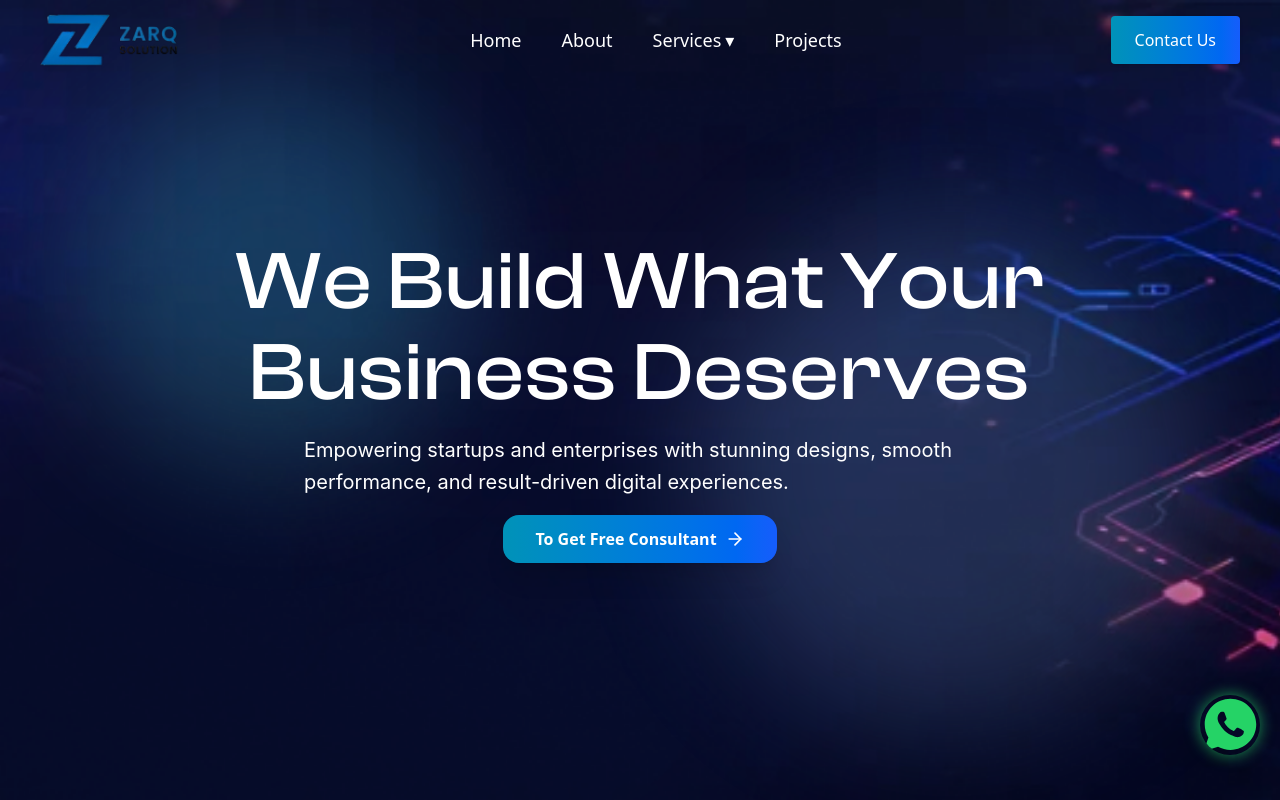
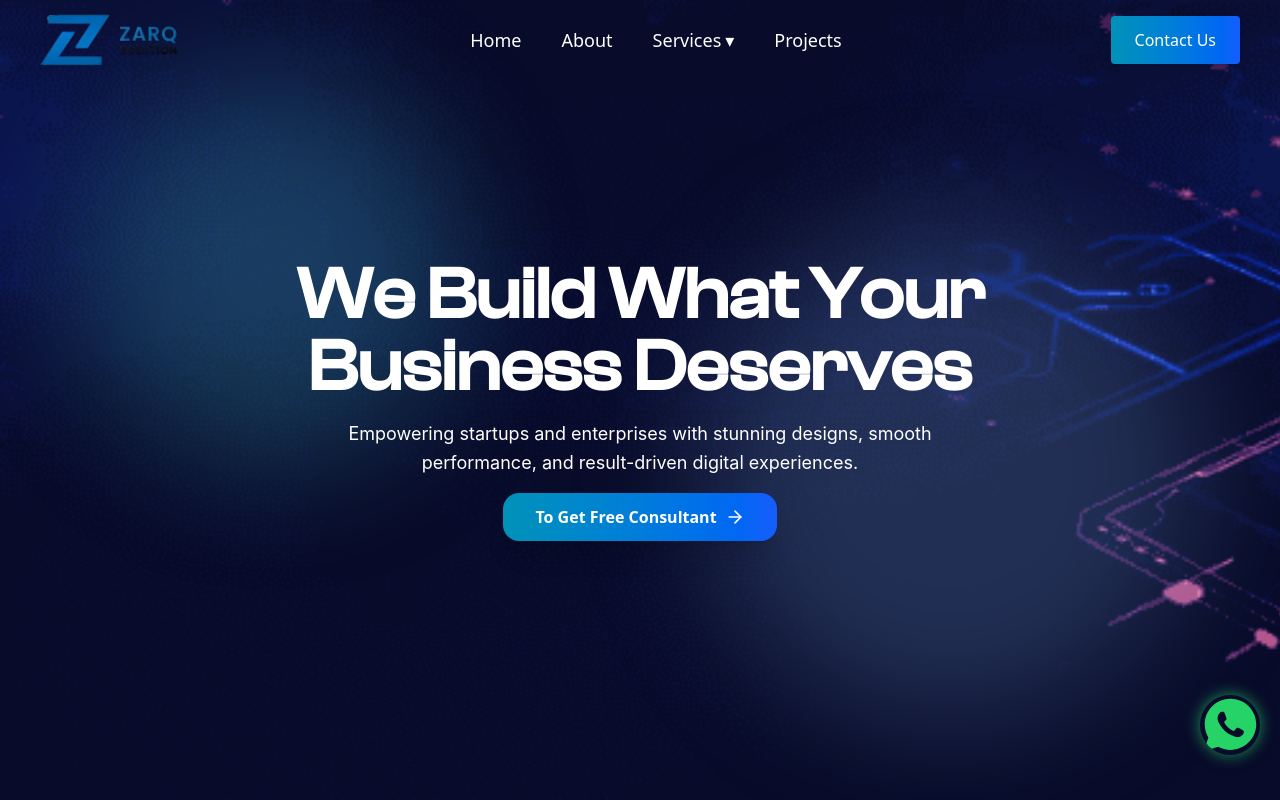
Before and after one commit to MANSOOR-S8/zarq-solution, a React (Vite) app: page / in a window 1280 px wide. Shown: the top 800 px of the page. Built offline with nearby package versions, Linux system fonts and the light colour scheme.

Commit message:
set banner and banner text

```diff
--- a/src/components/Home/Banner.jsx
+++ b/src/components/Home/Banner.jsx
@@ -50,23 +50,19 @@ function Banner() {
       </div>
 
       {/* Content */}
-      <div className="relative z-10 max-w-[900px] mx-auto flex flex-col items-center   space-y-4">
+      <div className="relative z-10 max-w-[900px] mx-auto flex flex-col items-center space-y-4 px-4">
         <h1
-          className="banner-heading font-[500] sm:text-5xl  font-bold text-white "
+          className="font-bold text-3xl sm:text-5xl lg:text-7xl text-white text-center"
           data-aos="fade-up"
         >
           We Build What Your Business Deserves
-          {/* Build Amazing Digital Solutions */}
         </h1>
 
         <p
-          className="text-lg sm:text-xl text-[#fff] leading-relaxed max-w-2xl"
+          className="text-base sm:text-lg text-white leading-relaxed text-center max-w-2xl"
           data-aos="fade-up"
           data-aos-delay="100"
         >
-          {/* We create cutting-edge mobile and web applications that drive growth
-          and innovation. From concept to launch, we bring your vision to life
-          with stunning design and powerful technology. */}
           Empowering startups and enterprises with stunning designs, smooth
           performance, and result-driven digital experiences.
         </p>
```
Also changed, not shown: src/assets/banner1.png.
